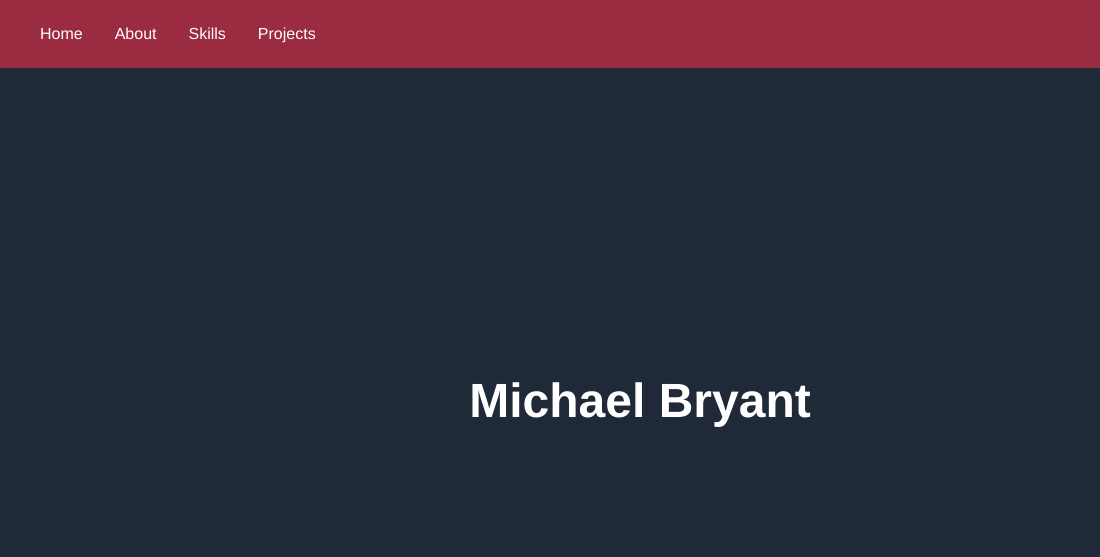
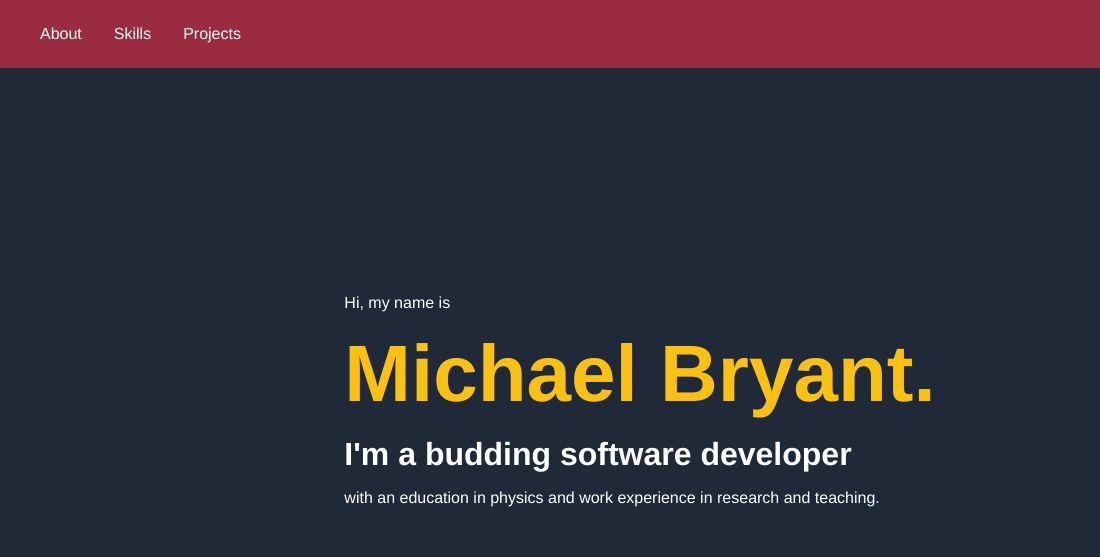
Before and after one commit to MichaelAlexanderBryant/personal-website, a website built with webpack: page dist/index.html in a window 1280 px wide. Shown: the top 557 px of the page, 0-1100 px from the left. Built offline with nearby package versions, Linux system fonts and the light colour scheme.

Commit message:
Add content and style to home section

```diff
--- a/dist/index.html
+++ b/dist/index.html
@@ -12,7 +12,6 @@
     <header>
         <nav>
             <ul>
-                <li><a href="#home">Home</a></li>
                 <li><a href="#about-me">About</a></li>
                 <li><a href="#my-skills">Skills</a></li>
                 <li><a href="#my-projects">Projects</a></li>
@@ -36,9 +35,13 @@
             </a>
         </div>
     </header>
-    <a id="home"></a>
     <section class="home">
-        <h1>Michael Bryant</h1>
+        <div class="home-container">
+            <p class="home-greeting">Hi, my name is</p>
+            <h1 class="home-name">Michael Bryant.</h1>
+            <h2 class="home-title">I'm a budding software developer</h2>
+            <p class="home-description">with an education in physics and work experience in research and teaching.</h3>
+        </div>
     </section>
     <a id="about-me"></a>
     <section class="about-me">
--- a/dist/style.css
+++ b/dist/style.css
@@ -48,30 +48,41 @@ nav > ul > li > a {
     padding: 1em;
 }
 
-.home-container {
-    display:flex;
-    flex-direction: column;
-    gap: 2em;
-    align-items: center;
-}
-
 .home {
     height: 100vh;
     display: flex;
+    flex-direction: column;
     justify-content: center;
     align-items: center;
-    gap: 10em;
     background-color: rgb(31 41 55 / var(--tw-text-opacity));
     color: white;
+
 }
 
-h1 {
+.home-container {
+    display: flex;
+    flex-direction: column;
+    justify-content: flex-start;
+    gap: 1em;
+}
+
+.home-name {
+    font-size: 5em;
+    color: #fac113;
+}
+
+.home-greeting,.home-name, .home-title, .home-description {
     padding: 0;
     margin: 0;
-    font-size: 3em;
 }
 
+.home-title {
+    font-size: 2em;
+}
 
+.home-description {
+    font-size: 1em;
+}
 
 .social-media-icons > a {
     text-decoration: none;
@@ -91,7 +102,6 @@ h1 {
     display: flex;
     justify-content: center;
     align-items: center;
-    gap: 2em;
 }
 
 .about-left {
@@ -105,8 +115,7 @@ h1 {
 
     display: flex;
     flex-direction: column;
-    align-items: center;
-    justify-content: center;
+    align-items: flex-end;
 
 }
 
```
